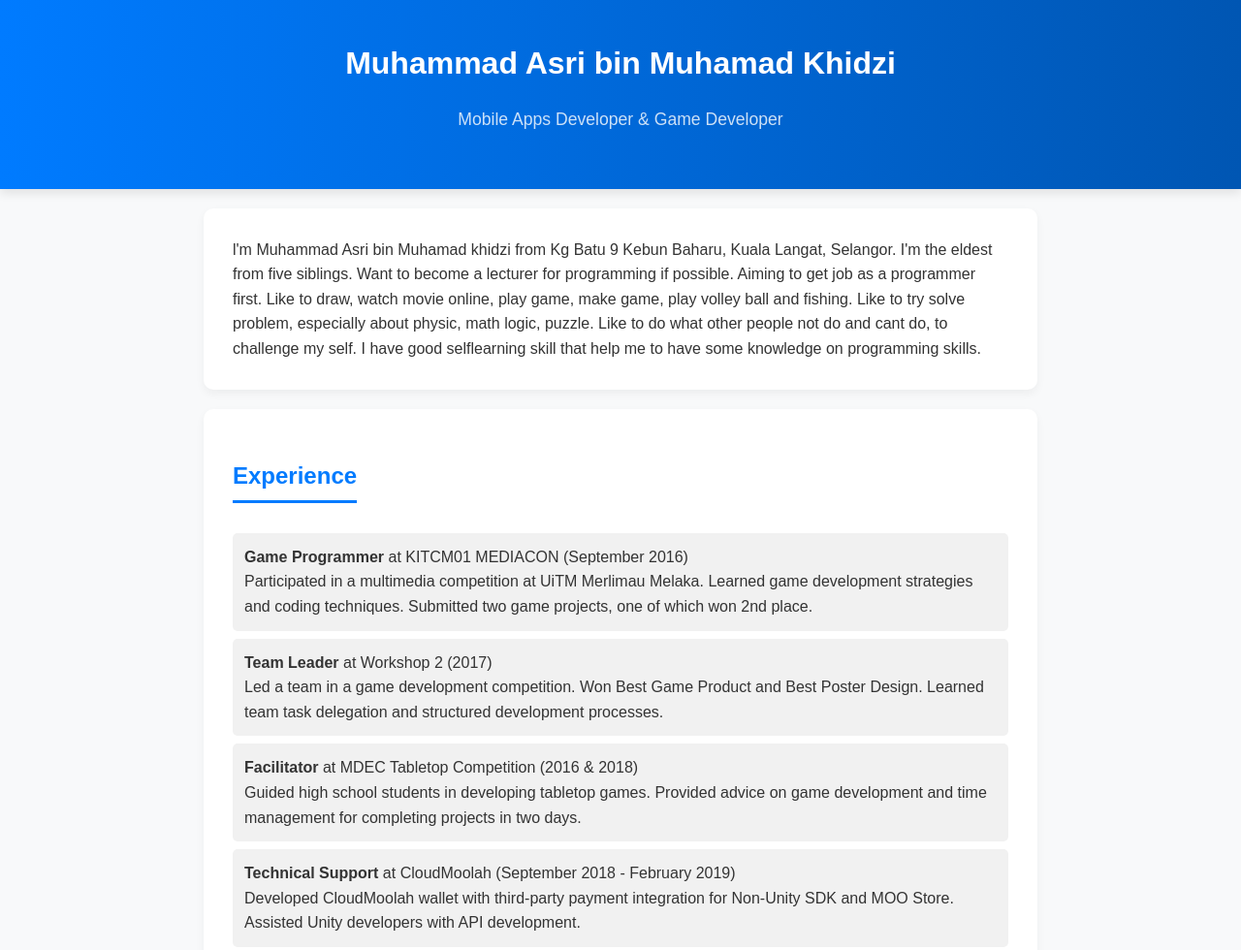
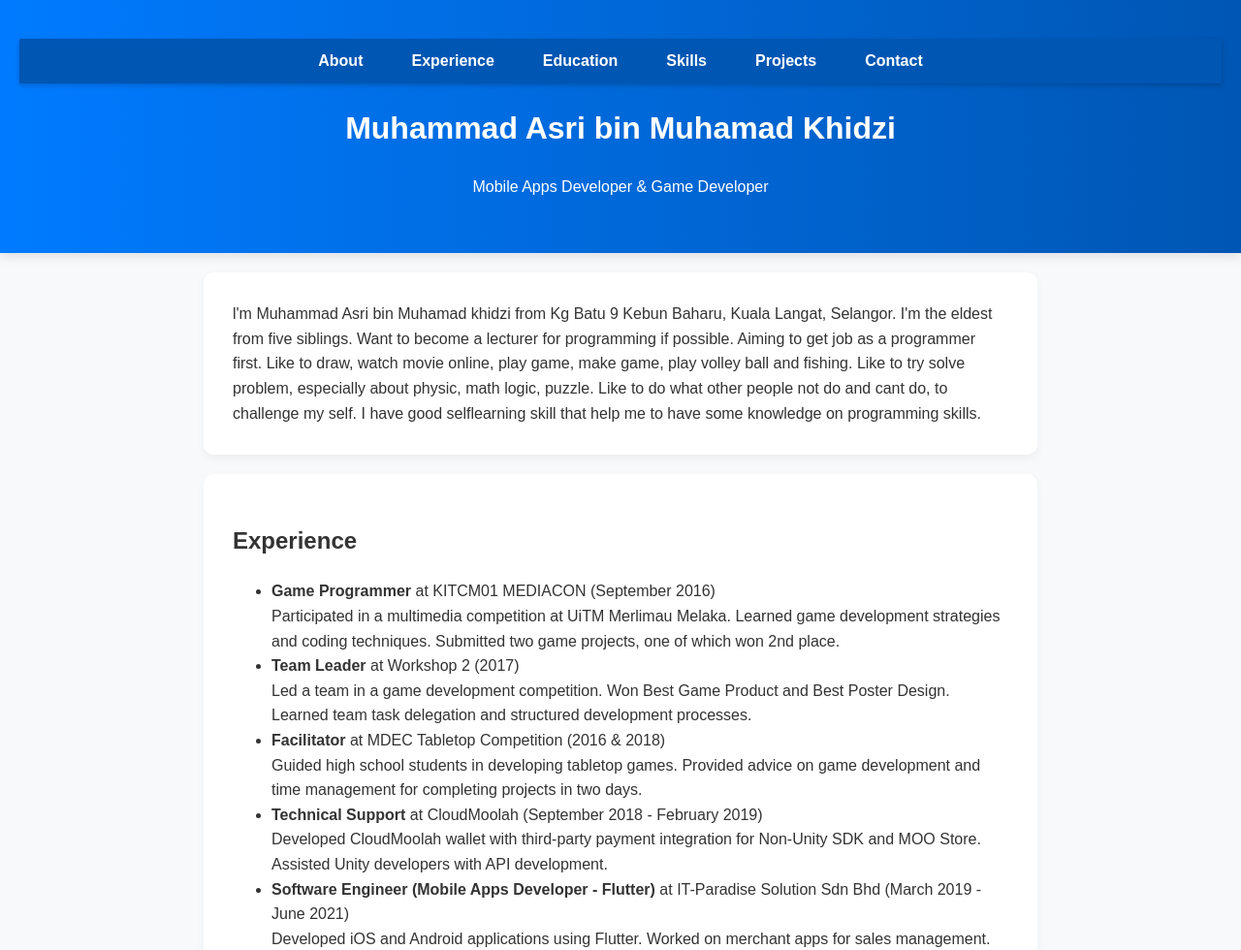
Before and after one commit to AsriKizi/static_website, a plain HTML site: page index.html in a window 1280 px wide. Shown: the top 980 px of the page at 97% size. Drawn offline with Linux system fonts and the light colour scheme.

Commit message:
navigation

```diff
--- a/index.html
+++ b/index.html
@@ -8,6 +8,16 @@
 </head>
 <body>
     <header>
+        <nav>
+            <ul>
+                <li><a href="#about">About</a></li>
+                <li><a href="#experience">Experience</a></li>
+                <li><a href="#education">Education</a></li>
+                <li><a href="#skills">Skills</a></li>
+                <li><a href="#projects">Projects</a></li>
+                <li><a href="#contact">Contact</a></li>
+            </ul>
+        </nav>
         <h1 id="name"></h1>
         <p id="title"></p>
     </header>
@@ -37,7 +47,7 @@
         <ul id="projects-list"></ul>
     </section>
 
-    <footer>
+    <footer id="contact">
         <p>Contact: <span id="email"></span></p>
     </footer>
 
--- a/style.css
+++ b/style.css
@@ -14,21 +14,48 @@ header {
     background: linear-gradient(to right, #007BFF, #0056b3);
     color: white;
     padding: 40px 20px;
-    font-size: 1.2rem;
     box-shadow: 0 4px 10px rgba(0, 0, 0, 0.1);
+    position: relative;
 }
 
-header h1 {
-    margin: 0;
-    font-size: 2rem;
+/* Menu Navigasi */
+nav {
+    position: sticky;
+    top: 0;
+    background: #0056b3;
+    padding: 10px 0;
+    box-shadow: 0 2px 5px rgba(0, 0, 0, 0.2);
+    z-index: 1000;
 }
 
-header p {
-    font-size: 1.1rem;
-    opacity: 0.8;
+nav ul {
+    list-style: none;
+    padding: 0;
+    margin: 0;
+    display: flex;
+    justify-content: center;
+    gap: 20px;
 }
 
-/* Gaya bahagian utama */
+nav ul li {
+    display: inline;
+}
+
+nav ul li a {
+    text-decoration: none;
+    color: white;
+    padding: 10px 15px;
+    font-weight: bold;
+    transition: 0.3s;
+}
+
+nav ul li a:hover {
+    background: #ffc107;
+    color: #333;
+    border-radius: 5px;
+}
+
+/* Seksyen utama */
 section {
     background: white;
     padding: 30px;
@@ -36,63 +63,17 @@ section {
     max-width: 800px;
     border-radius: 10px;
     box-shadow: 0 4px 10px rgba(0, 0, 0, 0.05);
-    transition: transform 0.2s ease-in-out;
 }
 
-section:hover {
-    transform: translateY(-5px);
-}
-
-/* Tajuk bahagian */
-h2 {
-    color: #007BFF;
-    border-bottom: 3px solid #007BFF;
-    display: inline-block;
-    padding-bottom: 5px;
-    margin-bottom: 15px;
-}
-
-/* Senarai */
-ul {
-    list-style: none;
-    padding: 0;
-}
-
-ul li {
-    background: #f1f1f1;
-    padding: 12px;
-    margin: 8px 0;
-    border-radius: 5px;
-    transition: background 0.3s ease-in-out;
-}
-
-ul li:hover {
-    background: #e2e6ea;
-}
-
-/* Footer */
-footer {
-    text-align: center;
-    padding: 20px;
-    background: #343a40;
-    color: white;
-    font-size: 1rem;
-    margin-top: 30px;
-}
-
-footer span {
-    font-weight: bold;
-    color: #ffc107;
+/* Smooth Scroll */
+html {
+    scroll-behavior: smooth;
 }
 
 /* Responsif */
 @media (max-width: 768px) {
-    section {
-        padding: 20px;
-        margin: 15px;
-    }
-
-    header h1 {
-        font-size: 1.8rem;
+    nav ul {
+        flex-direction: column;
+        gap: 10px;
     }
 }
```
